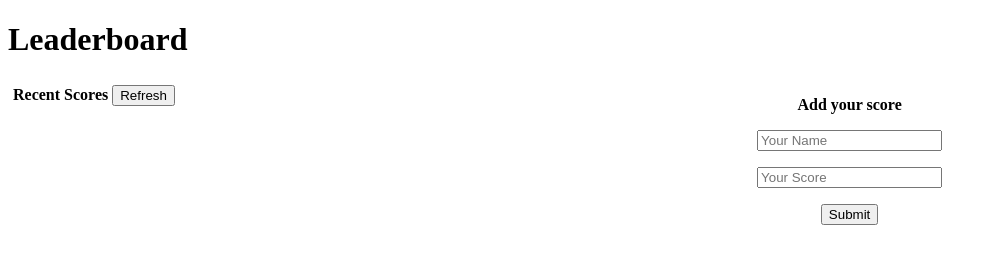
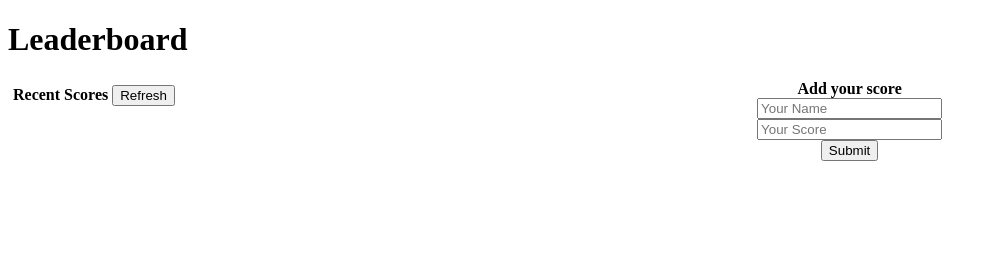
Before and after one commit to abrormukimov/leaderboard, a website built with webpack: page src/index.html in a window 1280 px wide. Shown: the whole page, without its empty margins (0-997 px from the left). Built offline with nearby package versions, Linux system fonts and the light colour scheme; no server answers.

Commit message:
Modify css file

```diff
--- a/src/index.js
+++ b/src/index.js
@@ -1,4 +1,4 @@
-import './style.scss';
+import './style.css';
 import display from './display.js';
 
 import { postData, setGameID } from './api-interface.js';
--- a/src/style.scss
+++ b/src/style.css
@@ -24,10 +24,6 @@ li {
   display: flex;
   flex-direction: column;
   margin-left: 10px;
-
-  * {
-    margin-top: 16px;
-  }
 }
 
 .title {
```
Also changed, not shown: dist/index.html, dist/main.js.
